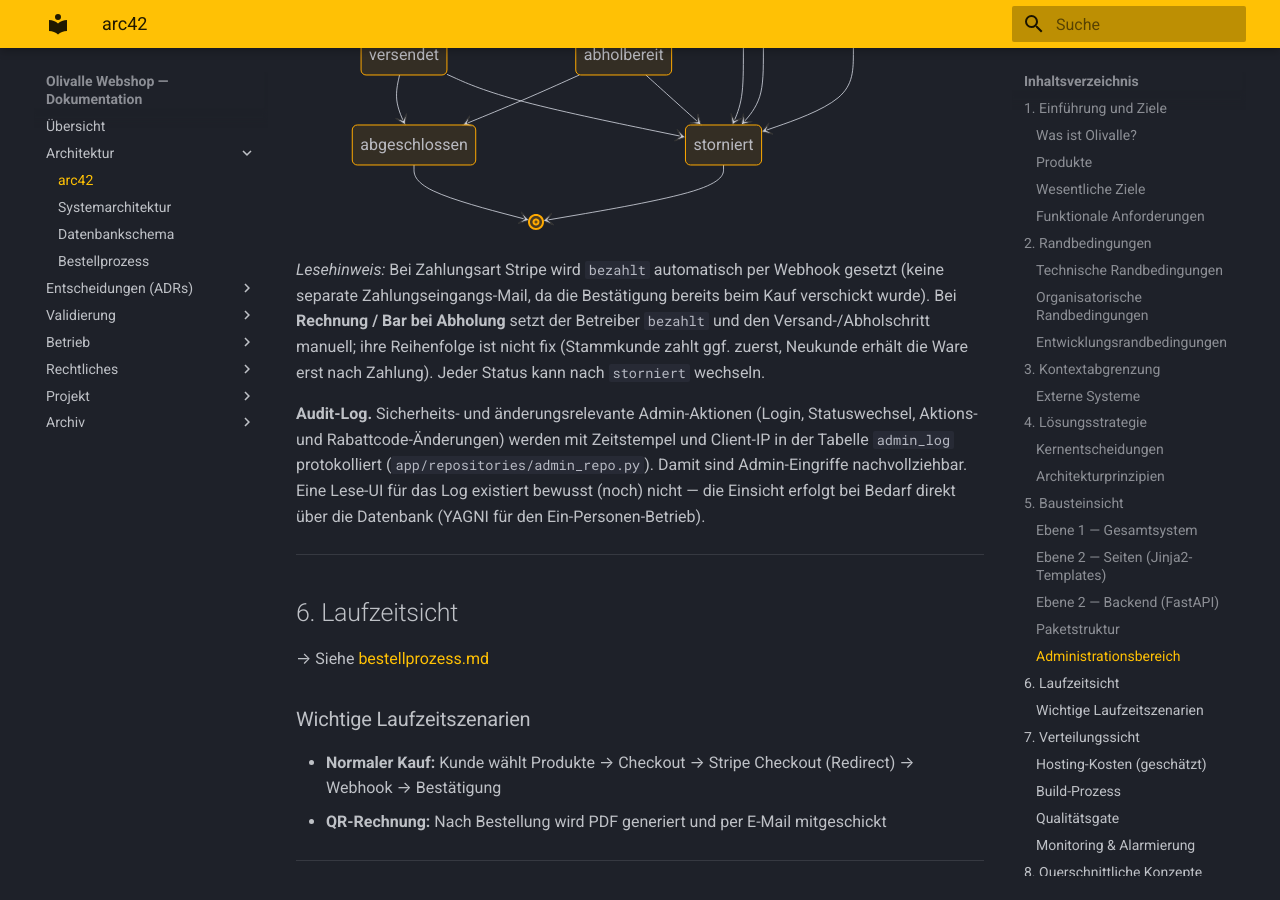
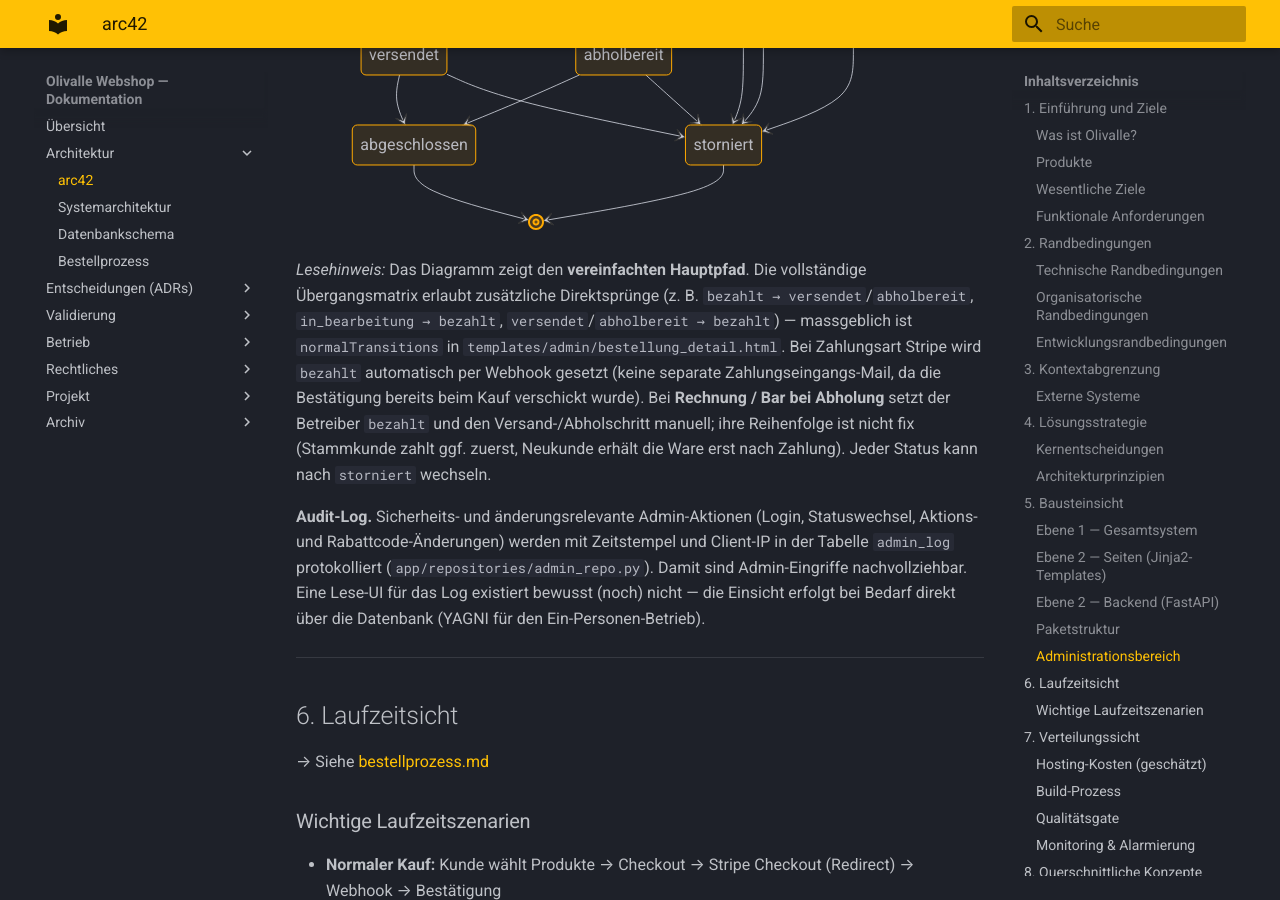
Before and after one commit to konstantinniedermann/olivalle-webshop, an MkDocs documentation site: the page built from docs/arc42.md, in a window 1280 px wide and 900 px high, scrolled down 7660 px. Built offline with MkDocs 1.6.1 and Material for MkDocs 9.7.7, drawn with Linux system fonts in a browser that asks for light colours.

Commit message:
docs: Code-Review-Feedback #144 — Hauptpfad-Hinweis im Zustandsdiagramm, POST statt GET im Admin-Sequenzdiagramm
Co-Authored-By: Claude Opus 4.8 (1M context) <noreply@anthropic.com>

````diff
--- a/docs/arc42.md
+++ b/docs/arc42.md
@@ -230,7 +230,7 @@ stateDiagram-v2
     storniert --> [*]
 ```
 
-*Lesehinweis:* Bei Zahlungsart Stripe wird `bezahlt` automatisch per Webhook gesetzt (keine separate Zahlungseingangs-Mail, da die Bestätigung bereits beim Kauf verschickt wurde). Bei **Rechnung / Bar bei Abholung** setzt der Betreiber `bezahlt` und den Versand-/Abholschritt manuell; ihre Reihenfolge ist nicht fix (Stammkunde zahlt ggf. zuerst, Neukunde erhält die Ware erst nach Zahlung). Jeder Status kann nach `storniert` wechseln.
+*Lesehinweis:* Das Diagramm zeigt den **vereinfachten Hauptpfad**. Die vollständige Übergangsmatrix erlaubt zusätzliche Direktsprünge (z. B. `bezahlt → versendet`/`abholbereit`, `in_bearbeitung → bezahlt`, `versendet`/`abholbereit → bezahlt`) — massgeblich ist `normalTransitions` in `templates/admin/bestellung_detail.html`. Bei Zahlungsart Stripe wird `bezahlt` automatisch per Webhook gesetzt (keine separate Zahlungseingangs-Mail, da die Bestätigung bereits beim Kauf verschickt wurde). Bei **Rechnung / Bar bei Abholung** setzt der Betreiber `bezahlt` und den Versand-/Abholschritt manuell; ihre Reihenfolge ist nicht fix (Stammkunde zahlt ggf. zuerst, Neukunde erhält die Ware erst nach Zahlung). Jeder Status kann nach `storniert` wechseln.
 
 **Audit-Log.** Sicherheits- und änderungsrelevante Admin-Aktionen (Login, Statuswechsel, Aktions- und Rabattcode-Änderungen) werden mit Zeitstempel und Client-IP in der Tabelle `admin_log` protokolliert (`app/repositories/admin_repo.py`). Damit sind Admin-Eingriffe nachvollziehbar. Eine Lese-UI für das Log existiert bewusst (noch) nicht — die Einsicht erfolgt bei Bedarf direkt über die Datenbank (YAGNI für den Ein-Personen-Betrieb).
 
````
Also changed, not shown: docs/bestellprozess.md (+1 -1 lines).
